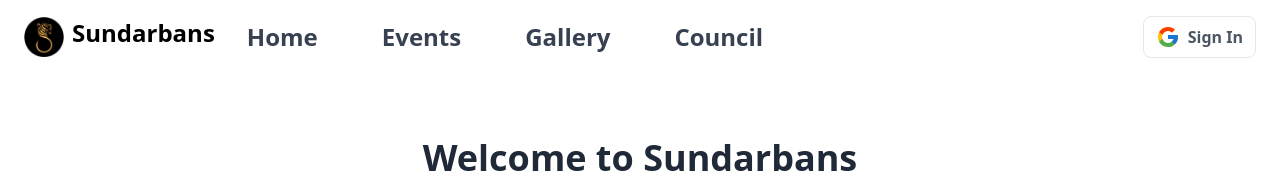
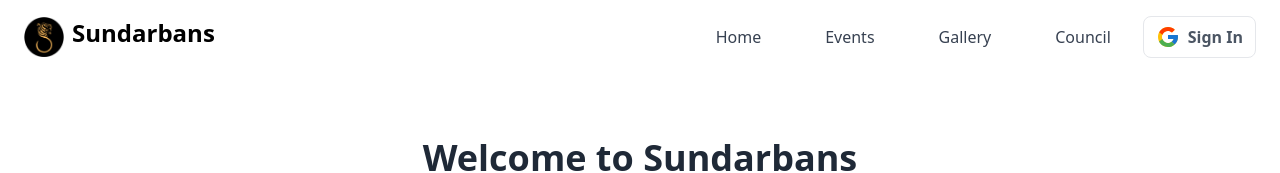
Before and after one commit to SundarbansWebOps/Frontend, a Vue app: page / in a window 1280 px wide. Shown: the top 173 px of the page. Built offline with nearby package versions, Linux system fonts and the light colour scheme.

Commit message:
retained the initial styling for corrected Navbar

```diff
--- a/package.json
+++ b/package.json
@@ -9,6 +9,7 @@
   },
   "dependencies": {
     "autoprefixer": "^10.4.16",
+    "axios": "^1.6.2",
     "core-js": "^3.8.3",
     "postcss": "^8.4.32",
     "tailwindcss": "^3.3.6",
--- a/src/components/NavBar.vue
+++ b/src/components/NavBar.vue
@@ -1,36 +1,66 @@
 <template>
-<div class="bg-white dark:bg-black" >
-    <nav class="container px-6 py-4 mx-auto lg:flex lg:justify-between lg:items-center" >
-        <div class="flex items-center text-2xl font-bold dark:text-white flex justify-between">
+    <div class="bg-white dark:bg-black">
+      <nav x-data="{ isOpen: false }" class="container px-6 py-4 mx-auto lg:flex lg:justify-between lg:items-center">
+        <div class="flex items-center text-2xl font-bold dark:text-white justify-between">
           <a href="#" class="flex my-auto gap-2">
             <img class="w-auto h-8 sm:h-10 my-auto" src="../assets/sundarbans2.png" alt="">
             Sundarbans
           </a>
           <!-- Mobile menu button -->
-            <div class="flex lg:hidden" >
-                <button v-on:click="isopen = !isopen" class="text-gray-500 dark:text-gray-200 hover:text-gray-600 dark:hover:text-gray-400 focus:outline-none focus:text-gray-600 dark:focus:text-gray-400">
-                    <svg v-show="!isopen" class="w-6 h-6" fill="none" stroke="currentColor" viewBox="0 0 24 24" xmlns="http://www.w3.org/2000/svg">
-                        <path stroke-linecap="round" stroke-linejoin="round" stroke-width="2" d="M4 6h16M4 12h16M4 18h16"></path>
+          <div class="flex lg:hidden">
+            <button
+              @click="isOpen = !isOpen"
+              class="text-gray-500 dark:text-gray-200 hover:text-gray-600 dark:hover:text-gray-400 focus:outline-none focus:text-gray-600 dark:focus:text-gray-400"
+              aria-label="toggle menu"
+            >
+              <svg x-show="!isOpen" xmlns="http://www.w3.org/2000/svg" class="w-6 h-6" fill="none" viewBox="0 0 24 24" stroke="currentColor" stroke-width="2">
+                <path stroke-linecap="round" stroke-linejoin="round" d="M4 8h16M4 16h16"></path>
               </svg>
-                    <svg v-show="isopen" class=" w-6 h-6" fill="none" stroke="currentColor" viewBox="0 0 24 24" xmlns="http://www.w3.org/2000/svg">
-                        <path stroke-linecap="round" stroke-linejoin="round" stroke-width="2" d="M6 18L18 6M6 6l12 12"></path>
+              <svg x-show="isOpen" xmlns="http://www.w3.org/2000/svg" class="w-6 h-6" fill="none" viewBox="0 0 24 24" stroke="currentColor" stroke-width="2">
+                <path stroke-linecap="round" stroke-linejoin="round" d="M6 18L18 6M6 6l12 12"></path>
               </svg>
             </button>
           </div>
-
-            <!-- Mobile Menu isopen: "block", Menu closed: "hidden" -->
-            <div :class="{ 'block': isopen, 'hidden': !isopen }" class=" lg:flex lg:items-center">
-                <div class=" container flex flex-col space-y-4  lg:mt-0 lg:flex-row lg:-px-8 lg:space-y-0">
-                    <router-link to="/" class="text-gray-700 transition-colors duration-300 transform lg:mx-8 dark:text-gray-200 dark:hover:text-blue-400 hover:text-blue-500">Home</router-link>
-                    <router-link to="/events" class="text-gray-700 transition-colors duration-300 transform lg:mx-8 dark:text-gray-200 dark:hover:text-blue-400 hover:text-blue-500">Events</router-link>
-                    <router-link to="/gallery" class="text-gray-700 transition-colors duration-300 transform lg:mx-8 dark:text-gray-200 dark:hover:text-blue-400 hover:text-blue-500">Gallery</router-link>
-                    <router-link to="/council" class="text-gray-700 transition-colors duration-300 transform lg:mx-8 dark:text-gray-200 dark:hover:text-blue-400 hover:text-blue-500">Council</router-link>
         </div>
+        <!-- Mobile Menu isOpen: "block", Menu closed: "hidden" -->
+        <div
+          x-cloak
+          :class="{ 'block': isOpen, 'hidden': !isOpen }"
+          class="lg:flex lg:items-center"
+        >
+          <div class="flex flex-col space-y-4 lg:mt-0 lg:flex-row lg:-mx-8 lg:space-y-0">
+            <router-link
+              to="/"
+              class="text-gray-700 transition-colors duration-300 transform lg:mx-8 dark:text-gray-200 dark:hover:text-blue-400 hover:text-blue-500"
+            >
+              Home
+            </router-link>
+            <router-link
+              to="/events"
+              class="text-gray-700 transition-colors duration-300 transform lg:mx-8 dark:text-gray-200 dark:hover:text-blue-400 hover:text-blue-500"
+            >
+              Events
+            </router-link>
+            <router-link
+              to="/gallery"
+              class="text-gray-700 transition-colors duration-300 transform lg:mx-8 dark:text-gray-200 dark:hover:text-blue-400 hover:text-blue-500"
+            >
+              Gallery
+            </router-link>
+            <router-link
+              to="/council"
+              class="text-gray-700 transition-colors duration-300 transform lg:mx-8 dark:text-gray-200 dark:hover:text-blue-400 hover:text-blue-500"
+            >
+              Council
+            </router-link>
           </div>
-        </div>
-          <a href="#"
-                class="flex items-center justify-center px-2 text-gray-600 transition-colors duration-300 transform border rounded-lg dark:border-gray-700 dark:text-gray-200 hover:bg-gray-50 dark:hover:bg-gray-600">
-                <div class="px-1 py-1"><svg class="w-6 h-6" viewBox="0 0 40 40">
+          <div class="mt-4 lg:mt-0 lg:ml-8">
+            <a
+              href="#"
+              class="flex items-center justify-center px-2 text-gray-600 transition-colors duration-300 transform border rounded-lg dark:border-gray-700 dark:text-gray-200 hover:bg-gray-50 dark:hover:bg-gray-600"
+            >
+              <div class="px-1 py-1">
+                <svg class="w-6 h-6" viewBox="0 0 40 40">
                         <path
                             d="M36.3425 16.7358H35V16.6667H20V23.3333H29.4192C28.045 27.2142 24.3525 30 20 30C14.4775 30 10 25.5225 10 20C10 14.4775 14.4775 9.99999 20 9.99999C22.5492 9.99999 24.8683 10.9617 26.6342 12.5325L31.3483 7.81833C28.3717 5.04416 24.39 3.33333 20 3.33333C10.7958 3.33333 3.33335 10.7958 3.33335 20C3.33335 29.2042 10.7958 36.6667 20 36.6667C29.2042 36.6667 36.6667 29.2042 36.6667 20C36.6667 18.8825 36.5517 17.7917 36.3425 16.7358Z"
                             fill="#FFC107"></path>
@@ -42,21 +72,22 @@
                             fill="#4CAF50"></path>
                         <path
                             d="M36.3425 16.7358H35V16.6667H20V23.3333H29.4192C28.7592 25.1975 27.56 26.805 26.0133 27.9758C26.0142 27.975 26.015 27.975 26.0158 27.9742L31.1742 32.3392C30.8092 32.6708 36.6667 28.3333 36.6667 20C36.6667 18.8825 36.5517 17.7917 36.3425 16.7358Z"
-                        fill="#1976D2"></path></svg>
-                </div><span class="w-5/6 px-1 py-2 font-bold text-center">Sign In</span>
+                            fill="#1976D2"></path>
+                    </svg></div><span class="w-5/6 px-1 py-2 font-bold text-center">Sign In</span>
             </a>
+          </div>
+        </div>
       </nav>
     </div>
   </template>
 
-
   <script>
-export default{
-    data(){
-        return{
-            isopen:false
-        }
+  export default {
+    data() {
+      return {
+        isOpen: false,
+      };
     },
-    name : 'NavBar'
-}
+    name: 'NavBar',
+  };
   </script>
```
Also changed, not shown: 1 other file (tests, documents, lock files or other folders). Lines whose indentation alone changed are shown as unchanged.
